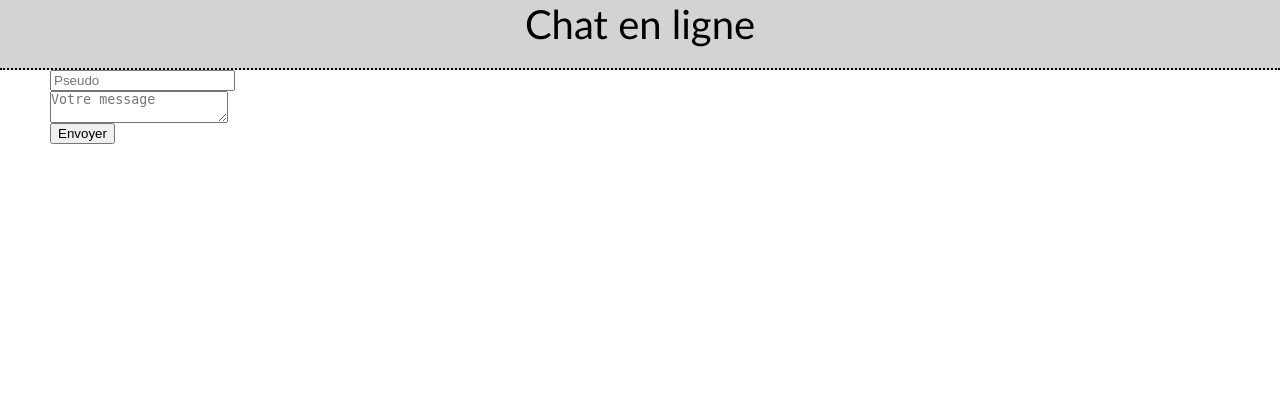
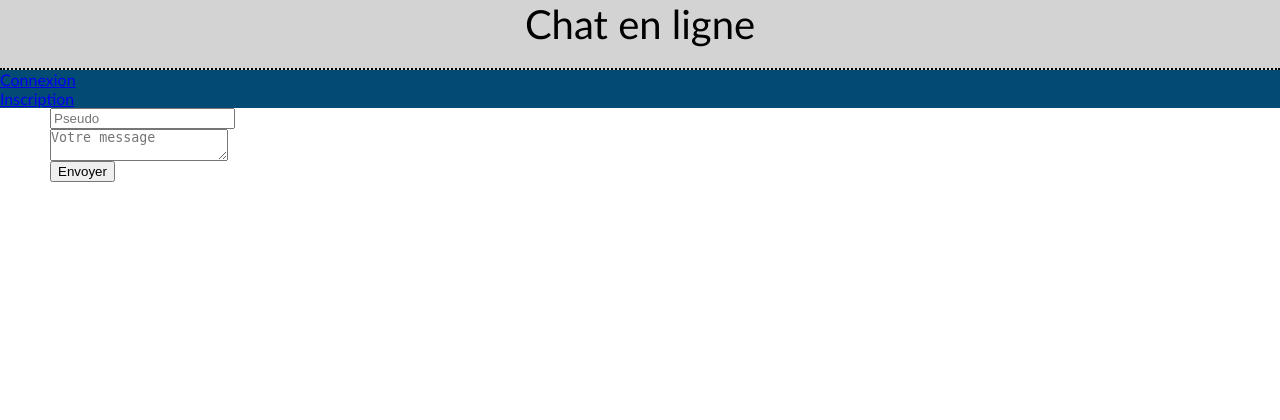
Before and after one commit to chrystelle-hub/projet, a PHP site: page / in a window 1280 px wide. Shown: the top 420 px of the page. Run offline with PHP 8.4, Linux system fonts and the light colour scheme; data that the repository does not hold is empty.

Commit message:
ajout de connexion inscription

```diff
--- a/header_html.php
+++ b/header_html.php
@@ -9,4 +9,12 @@
 
         <header>
             <h1>Chat en ligne</h1>
+            <nav class="menu">
+                    <ul>
+                        <li><a href="login_chat.php"> Connexion</a></li>
+                        <li><a href="compte_chat.php"> Inscription</a></li>
+                    </ul>
+                </nav>
+
         </header>
+        <div class="clearboth"></div>
```
